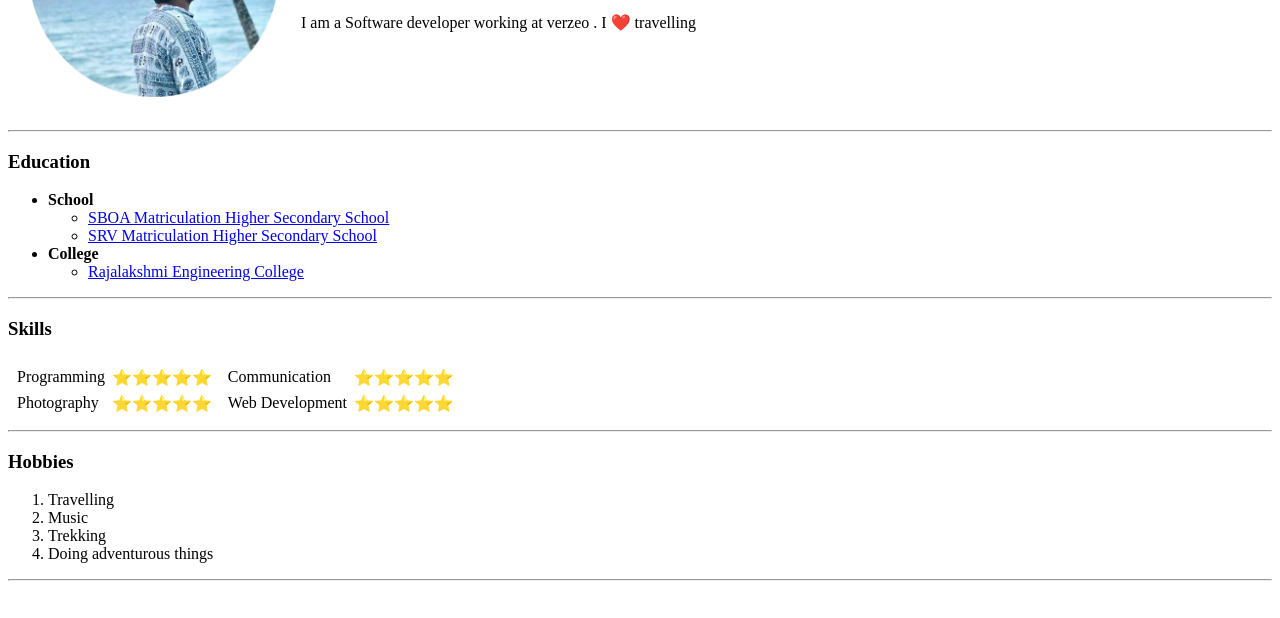
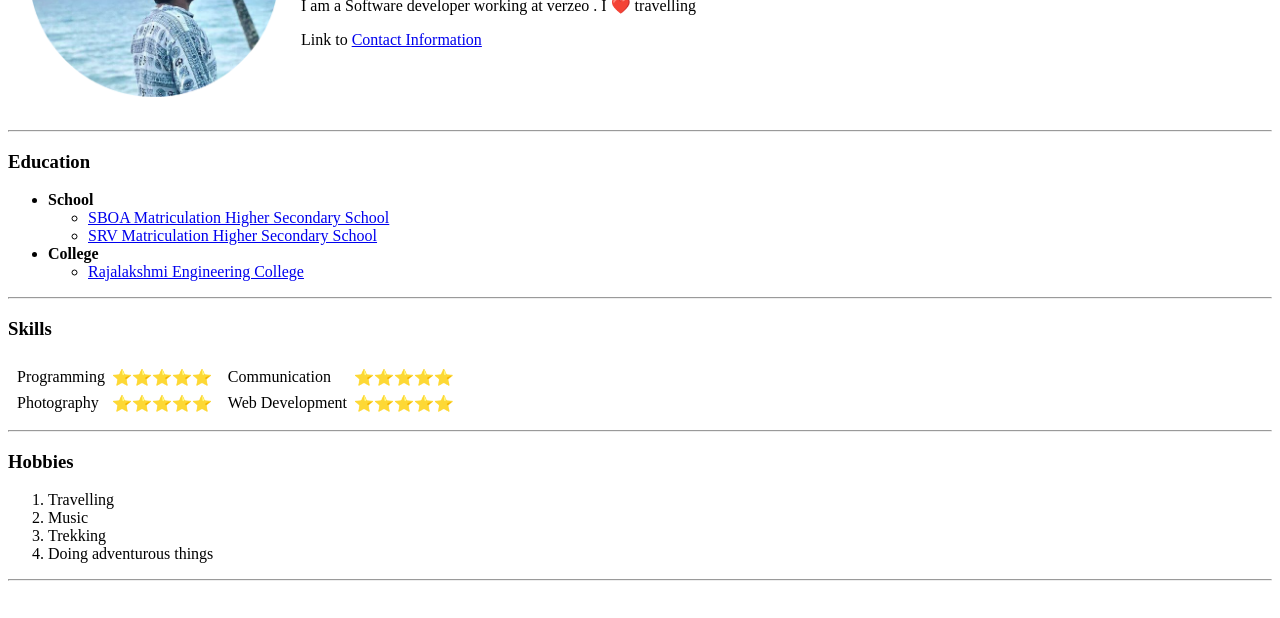
Before and after one commit to johnluciferr/Personal-Site-, a plain HTML site: page index.html in a window 1280 px wide. Shown: the part 182-800 px from the top of the page. Drawn offline with Linux system fonts and the light colour scheme.

Commit message:
Update index.html

```diff
--- a/index.html
+++ b/index.html
@@ -15,6 +15,7 @@
         <h1>Shakil Ahmed</h1>
         <p><em>Software developer at <strong><a href="https://www.verzeo.com/">Verzeo</a></strong></em></p>
         <p>I am a Software developer working at verzeo . I ❤️ travelling </p>
+        <p>Link to <a href="Contact Information.html">Contact Information</a></a></p>
       </td>
     </tr>
   </table>
```
